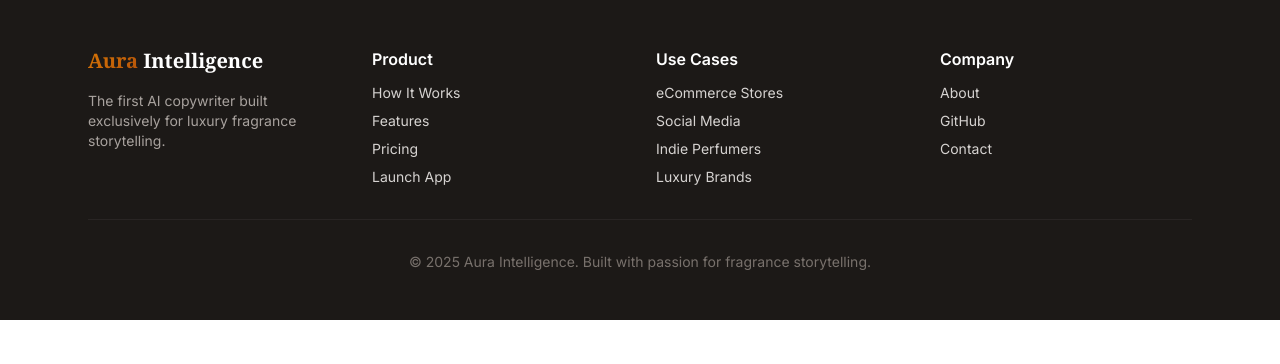
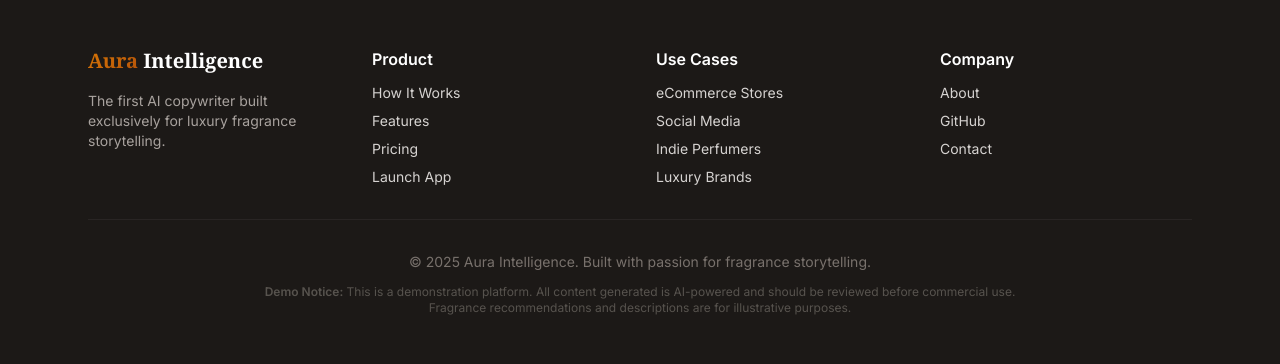
Before and after one commit to dcthedeveloper/Aura-Intelligence, a Flask app: page / in a window 1280 px wide. Shown: the part 4134-4498 px from the top of the page. Before the commit the page ends 4454 px from the top, so only its background shows below. Run offline with Flask 3, Linux system fonts and the light colour scheme; some libraries are stand-ins or nearby versions.

Commit message:
⚖️ Add AI Content Disclaimers (Legal/Ethical Compliance)
ADDED DISCLAIMERS:

1. APP PAGE (templates/app.html):
   ✅ Dynamic disclaimer appears after content generation
   ✅ Clear notice: AI-generated content needs human review
   ✅ Mentions web-search fragrance data verification
   ✅ Professional ℹ️ icon with stone-100 background

2. HOME PAGE (templates/home.html):
   ✅ Footer demo notice visible to all visitors
   ✅ States 'demonstration platform' clearly
   ✅ Recommends review before commercial use
   ✅ Notes fragrance info is illustrative

WHY THIS MATTERS:
🔒 Legal: FTC guidelines require AI disclosure
🔒 Ethical: Users deserve transparency
🔒 Trust: Professional brands disclose AI use
🔒 Liability: Protects from misrepresentation claims

USER IMPACT:
- Builds credibility (we're honest about AI)
- Sets expectations (review before use)
- Reduces liability risk
- Industry best practice compliance

```diff
--- a/templates/home.html
+++ b/templates/home.html
@@ -700,8 +700,11 @@
                 </div>
             </div>
 
-            <div class="border-t border-stone-800 pt-8 text-center text-sm text-stone-500">
-                <p>© 2025 Aura Intelligence. Built with passion for fragrance storytelling.</p>
+            <div class="border-t border-stone-800 pt-8 text-center">
+                <p class="text-sm text-stone-500 mb-3">© 2025 Aura Intelligence. Built with passion for fragrance storytelling.</p>
+                <p class="text-xs text-stone-600 max-w-3xl mx-auto">
+                    <strong>Demo Notice:</strong> This is a demonstration platform. All content generated is AI-powered and should be reviewed before commercial use. Fragrance recommendations and descriptions are for illustrative purposes.
+                </p>
             </div>
         </div>
     </footer>
```
Also changed, not shown: templates/app.html (+11 -0 lines).
